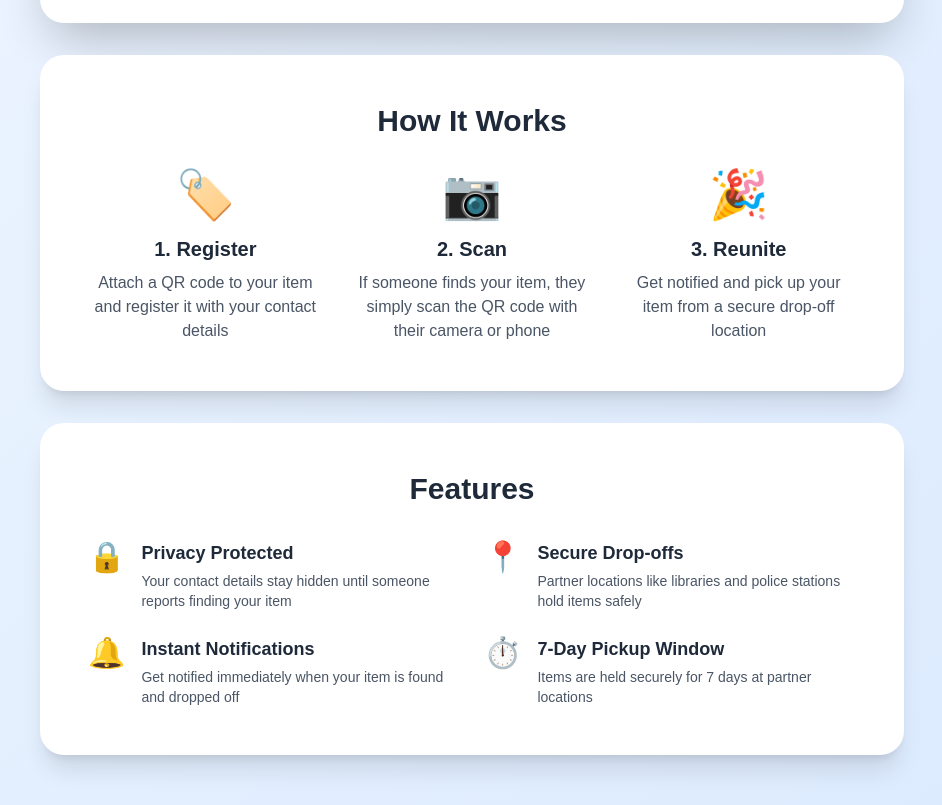
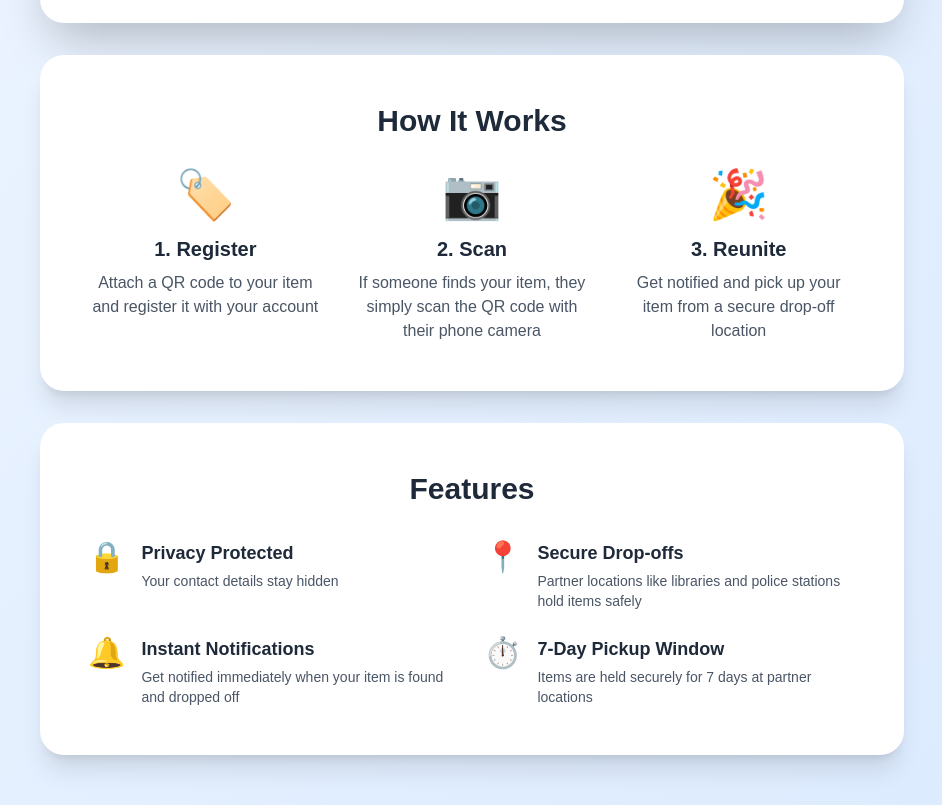
Before and after one commit to Mattwai/qr-lost-found, a Next.js app: page / in a window 1280 px wide. Shown: the part 517-1322 px from the top of the page, without its empty margins (168-1110 px from the left). Built offline with nearby package versions, Linux system fonts and the light colour scheme.

Commit message:
update text

```diff
--- a/app/found/page.tsx
+++ b/app/found/page.tsx
@@ -236,13 +236,6 @@ function FoundPageContent() {
             >
               🔍 I Found This Item
             </button>
-
-            <div className="bg-blue-50 rounded-lg p-4 border border-blue-200">
-              <p className="text-sm text-blue-800 text-center">
-                ℹ️ For privacy, owner contact details are hidden until you
-                report finding the item and confirm drop-off.
-              </p>
-            </div>
           </div>
         )}
 
@@ -321,8 +314,7 @@ function FoundPageContent() {
                   <h3 className="font-bold text-red-900 mb-2">Important</h3>
                   <p className="text-sm text-red-800">
                     Please only click &quot;I Dropped It Off&quot; after you
-                    have physically dropped off the item at the location. This
-                    helps us maintain trust in the system.
+                    have physically dropped off the item at the location.
                   </p>
                 </div>
               </div>
--- a/app/page.tsx
+++ b/app/page.tsx
@@ -45,8 +45,7 @@ export default function Home() {
                 1. Register
               </h3>
               <p className="text-gray-600">
-                Attach a QR code to your item and register it with your contact
-                details
+                Attach a QR code to your item and register it with your account
               </p>
             </div>
 
@@ -55,7 +54,7 @@ export default function Home() {
               <h3 className="text-xl font-bold text-gray-800 mb-2">2. Scan</h3>
               <p className="text-gray-600">
                 If someone finds your item, they simply scan the QR code with
-                their camera or phone
+                their phone camera
               </p>
             </div>
 
@@ -86,8 +85,7 @@ export default function Home() {
                   Privacy Protected
                 </h3>
                 <p className="text-gray-600 text-sm">
-                  Your contact details stay hidden until someone reports finding
-                  your item
+                  Your contact details stay hidden
                 </p>
               </div>
             </div>
--- a/app/signup/page.tsx
+++ b/app/signup/page.tsx
@@ -23,11 +23,7 @@ function SignUpPageContent() {
     setLoading(true);
 
     // Validation
-    if (
-      !formData.email ||
-      !formData.password ||
-      !formData.confirmPassword
-    ) {
+    if (!formData.email || !formData.password || !formData.confirmPassword) {
       setError("All fields are required");
       setLoading(false);
       return;
@@ -127,6 +123,7 @@ function SignUpPageContent() {
                 value={formData.password}
                 onChange={handleInputChange}
                 className="mt-1 appearance-none relative block w-full px-3 py-2 border border-gray-300 placeholder-gray-500 text-gray-900 rounded-md focus:outline-none focus:ring-indigo-500 focus:border-indigo-500 focus:z-10 sm:text-sm"
+                placeholder="Enter your password"
               />
             </div>
 
```
